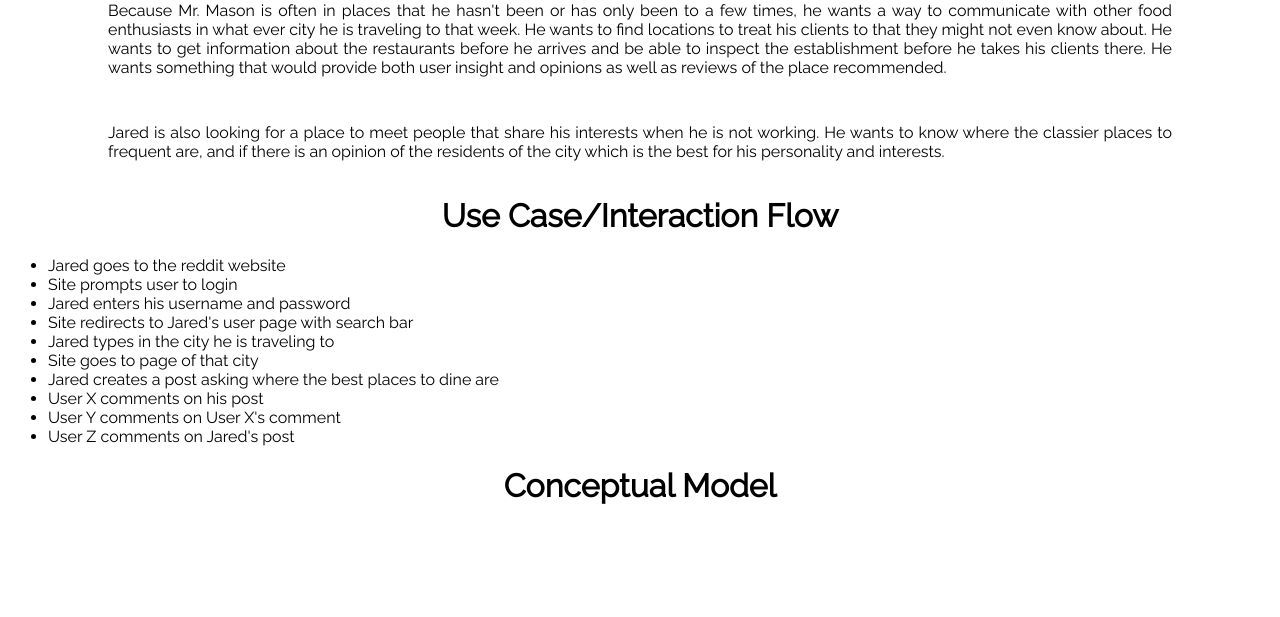
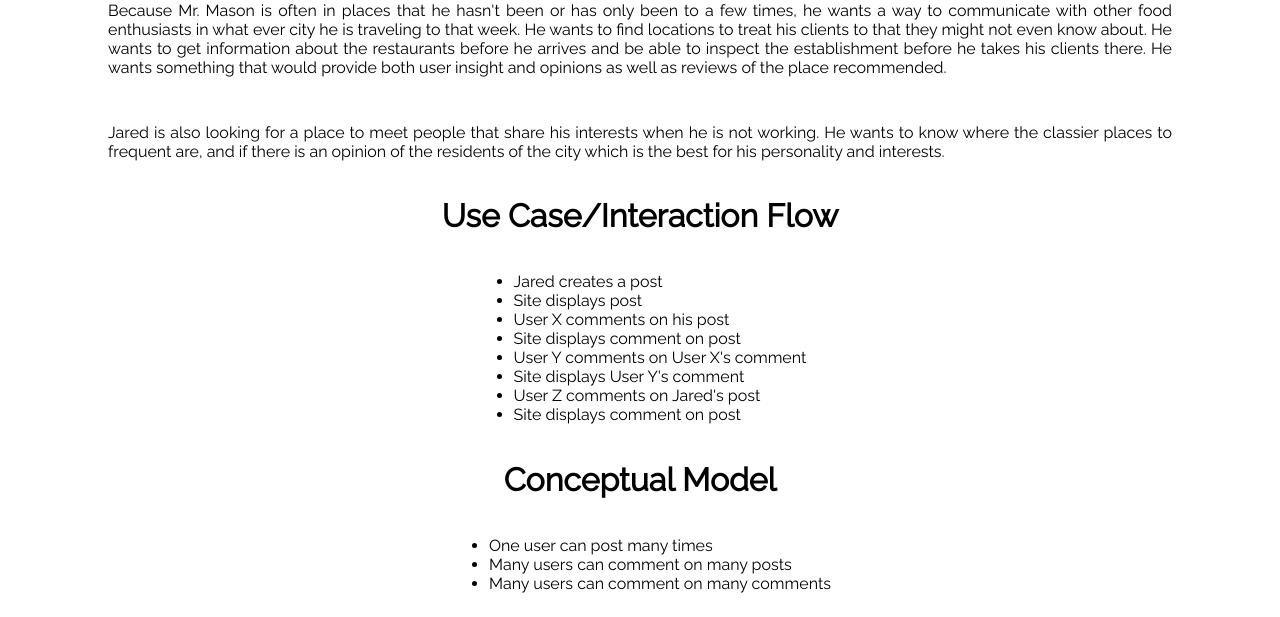
Before and after one commit to Koriganp/data-design, a PHP site: page / in a window 1280 px wide. Shown: the part 680-1297 px from the top of the page. Before the commit the page ends 1184 px from the top, so only its background shows below. Run offline with PHP 8.4, Linux system fonts and the light colour scheme.

Commit message:
Completed conceptual model

```diff
--- a/index.php
+++ b/index.php
@@ -31,20 +31,27 @@
 			the best for his personality and interests.</p>
 
 			<h1>Use Case/Interaction Flow</h1>
-			<ul>
-				<li>Jared goes to the reddit website</li>
-				<li>Site prompts user to login</li>
-				<li>Jared enters his username and password</li>
-				<li>Site redirects to Jared's user page with search bar</li>
-				<li>Jared types in the city he is traveling to</li>
-				<li>Site goes to page of that city</li>
-				<li>Jared creates a post asking where the best places to dine are</li>
-				<li>User X comments on his post</li>
-				<li>User Y comments on User X's comment</li>
-				<li>User Z comments on Jared's post</li>
-			</ul>
+			<div class="centerList">
+				<ul>
+					<li>Jared creates a post</li>
+					<li>Site displays post</li>
+					<li>User X comments on his post</li>
+					<li>Site displays comment on post</li>
+					<li>User Y comments on User X's comment</li>
+					<li>Site displays User Y's comment</li>
+					<li>User Z comments on Jared's post</li>
+					<li>Site displays comment on post</li>
+				</ul>
+			</div>
 
 			<h1>Conceptual Model</h1>
+			<div class="centerList">
+				<ul>
+					<li>One user can post many times</li>
+					<li>Many users can comment on many posts</li>
+					<li>Many users can comment on many comments</li>
+				</ul>
+			</div>
 
 		</main>
 	</body>
--- a/styles/style.css
+++ b/styles/style.css
@@ -20,3 +20,14 @@
 	padding: 15px 100px;
 	text-align: justify;
 }
+
+/*Added <div> tag to allow centering of child elements*/
+.centerList {
+	text-align: center;
+}
+
+/*Centered list*/
+ul {
+	display: inline-block;
+	text-align: left;
+}
```
